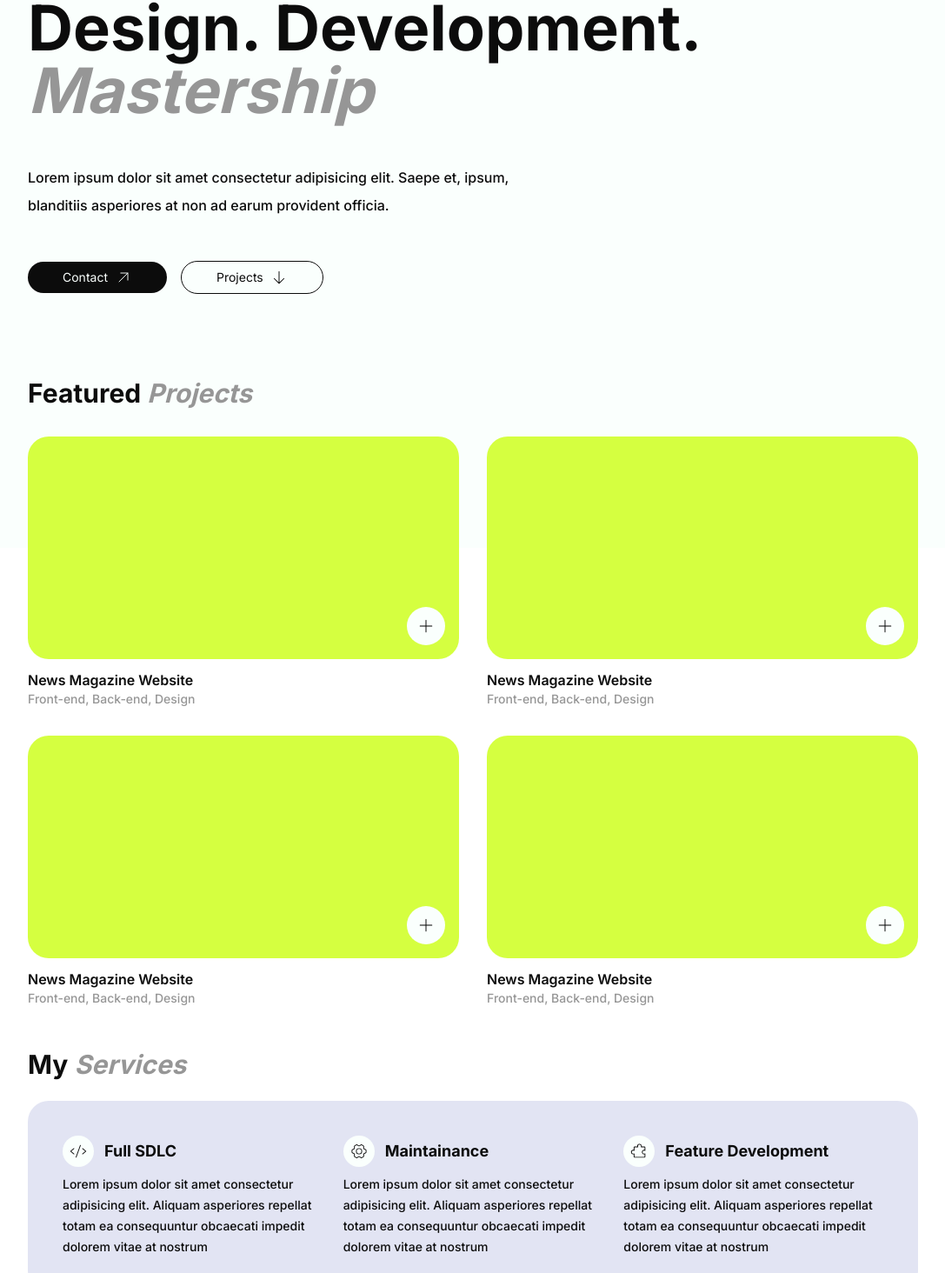
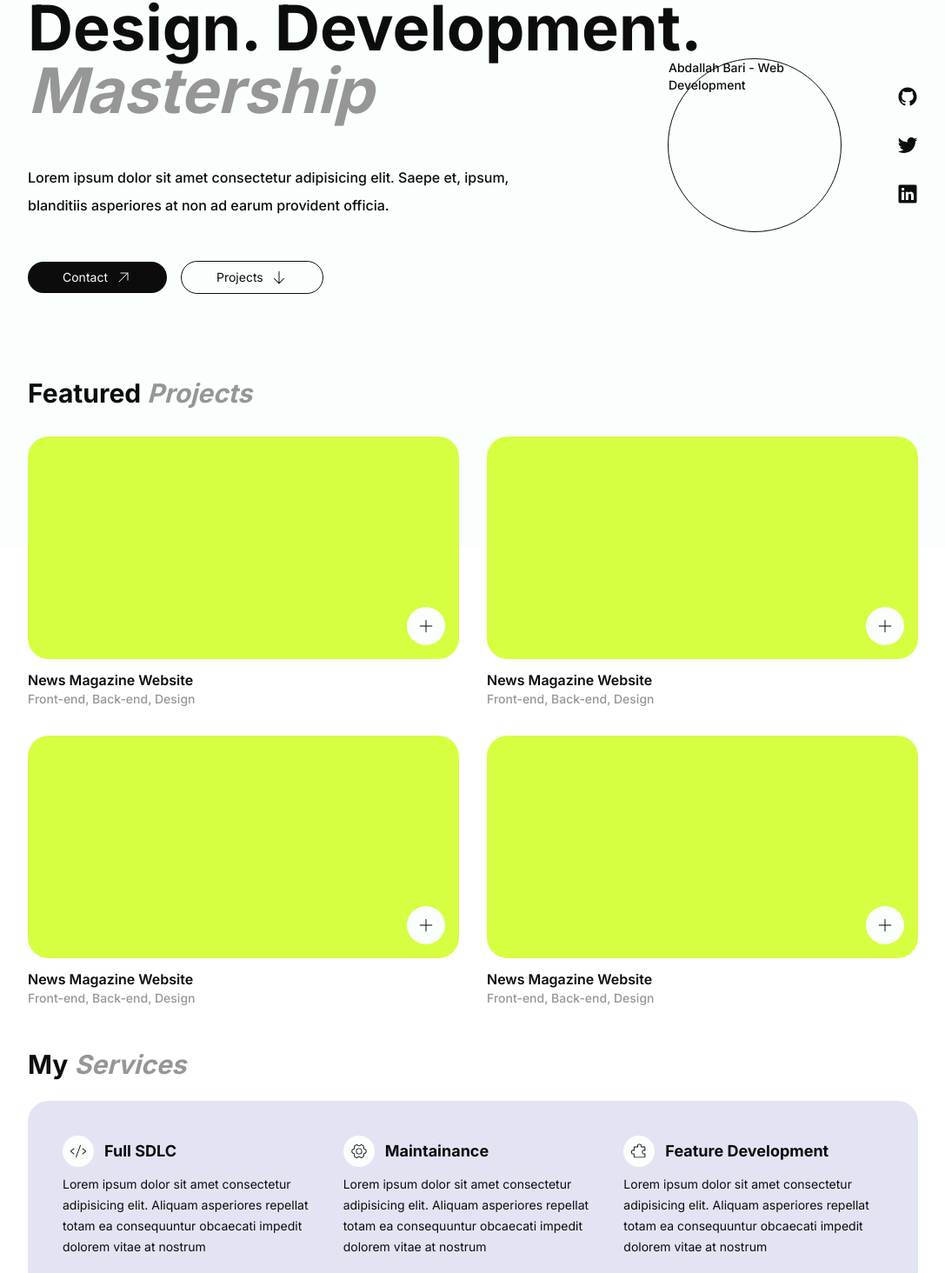
Before and after one commit to Abdallah01win/Portfolio, a Vue app: page / in a window 1280 px wide. Shown: the part 170-1634 px from the top of the page at 87% size, without its empty margins (96-1183 px from the left). Built offline with nearby package versions, Linux system fonts and the light colour scheme.

Commit message:
initial hero circle text

```diff
--- a/src/components/Hero.vue
+++ b/src/components/Hero.vue
@@ -1,28 +1,109 @@
-<script setup>
+<script>
 import ArrowUp from './icons/ArrowUp.vue';
 import ArrowDown from './icons/ArrowDown.vue';
+import GithubLogo from './icons/GithubLogo.vue';
+import LinkedInLogo from './icons/LinkedInLogo.vue';
+import TwitterLogo from './icons/TwitterLogo.vue';
+import { ref, onMounted } from 'vue';
+
+export default {
+    components: {
+        ArrowUp,
+        ArrowDown,
+        GithubLogo,
+        LinkedInLogo,
+        TwitterLogo,
+    },
+    setup() {
+
+        const circleTextRef = ref(null);
+        onMounted(() => {
+            if (circleTextRef.value) {
+                circleTextRef.value.innerHTML = circleTextRef.value.innerText
+                    .split('')
+                    .map((char, i) => `<span style="transform:rotate(${i * 8.3}deg)">${char}</span>`)
+                    .join('');
+            }
+        });
+        return {
+            circleTextRef,
+        };
+    }
+}
+
 </script>
 <template>
-    <main class="xl:max-w-[1024px] mx-auto py-24">
+    <main class="xl:max-w-[1024px] mx-auto py-24 /hero relative">
+        <div>
             <div class="text-7xl font-bold">
                 Design. Development. <span class="text-myGray-500 italic">Mastership</span>
             </div>
             <p class="xl:max-w-[60%] my-12 leading-8 text-base">
-            Lorem ipsum dolor sit amet consectetur adipisicing elit. Saepe et, ipsum, blanditiis asperiores at non ad earum provident officia.
+                Lorem ipsum dolor sit amet consectetur adipisicing elit. Saepe et, ipsum, blanditiis asperiores at non ad
+                earum provident officia.
             </p>
             <div class="flex items-center gap-x-4 font-normal">
                 <button class="rounded-full py-2 px-10 bg-myDark-100 text-myWhite flex items-center gap-x-2">
                     <span>Contact</span>
                     <span>
-                    <ArrowUp class="w-5"/>
+                        <ArrowUp class="w-5" />
                     </span>
                 </button>
                 <button class="border border-myDark-100 rounded-full py-2 px-10 flex items-center gap-x-2">
                     <span>Projects</span>
                     <span>
-                    <ArrowDown class="w-5"/>
+                        <ArrowDown class="w-5" />
                     </span>
                 </button>
             </div>
+        </div>
+        <div class="flex gap-x-8 w-fit absolute bottom-[50%] right-0 /pb-24 translate-y-[50%]">
+            <div class="flex items-center justify-center w-[200px] h-[200px] rounded-full border border-myDark-100 relative">
+                <div class="w-full h-full absolute">
+                    <div ref="circleTextRef" class="text">Abdallah Bari - Web Development</div>
+                </div>
+                <!-- <ArrowUp class="w-8" /> -->
+            </div>
+            <div></div>
+            <div class="flex flex-col justify-evenly">
+                <span>
+                    <a href="https://github.com/Abdallah01win" target="_blank">
+                        <GithubLogo class="w-6 fill-myDark-100" />
+                    </a>
+                </span>
+                <span>
+                    <a href="https://twitter.com/AbdallahDev01" target="_blank">
+                        <TwitterLogo class="w-6 fill-myDark-100" />
+                    </a>
+                </span>
+                <span>
+                    <a href="https://www.linkedin.com/in/abdallahbari/" target="_blank">
+                        <LinkedInLogo class="w-6 fill-myDark-100" />
+                    </a>
+                </span>
+            </div>
+        </div>
     </main>
 </template>
+
+<style scoped>
+.text span{
+    position: absolute;
+    left: 50%;
+    font: 1.2em;
+    color: brown;
+    transform-origin: 0 100px;
+}
+.hero {
+    background-color: hsla(151, 0%, 100%, 1);
+    background-image:
+        radial-gradient(at 91% 62%, hsla(339, 61%, 76%, 1) 0px, transparent 50%),
+        radial-gradient(at 27% 83%, hsla(194, 61%, 71%, 1) 0px, transparent 50%),
+        radial-gradient(at 98% 90%, hsla(3, 92%, 62%, 1) 0px, transparent 50%),
+        radial-gradient(at 75% 12%, hsla(247, 69%, 69%, 1) 0px, transparent 50%),
+        radial-gradient(at 51% 79%, hsla(265, 90%, 69%, 1) 0px, transparent 50%),
+        radial-gradient(at 0% 65%, hsla(253, 64%, 69%, 1) 0px, transparent 50%),
+        radial-gradient(at 77% 74%, hsla(264, 78%, 78%, 1) 0px, transparent 50%);
+}
+
+</style>
--- a/src/components/Services.vue
+++ b/src/components/Services.vue
@@ -27,7 +27,7 @@ export default {
                         </span>
                         <h2 class="font-bold text-lg">Full SDLC</h2>
                     </div>
-                    <p class="leading-6">
+                    <p class="leading-6 font-normal">
                         Lorem ipsum dolor sit amet consectetur adipisicing elit. Aliquam asperiores repellat totam ea
                         consequuntur obcaecati impedit dolorem vitae at nostrum
                     </p>
@@ -39,7 +39,7 @@ export default {
                         </span>
                         <h2 class="font-bold text-lg">Maintainance</h2>
                     </div>
-                    <p class="leading-6">
+                    <p class="leading-6 font-normal">
                         Lorem ipsum dolor sit amet consectetur adipisicing elit. Aliquam asperiores repellat totam ea
                         consequuntur obcaecati impedit dolorem vitae at nostrum
                     </p>
@@ -51,7 +51,7 @@ export default {
                         </span>
                         <h2 class="font-bold text-lg">Feature Development</h2>
                     </div>
-                    <p class="leading-6">
+                    <p class="leading-6 font-normal">
                         Lorem ipsum dolor sit amet consectetur adipisicing elit. Aliquam asperiores repellat totam ea
                         consequuntur obcaecati impedit dolorem vitae at nostrum
                     </p>
```
Lines whose indentation alone changed are shown as unchanged.
